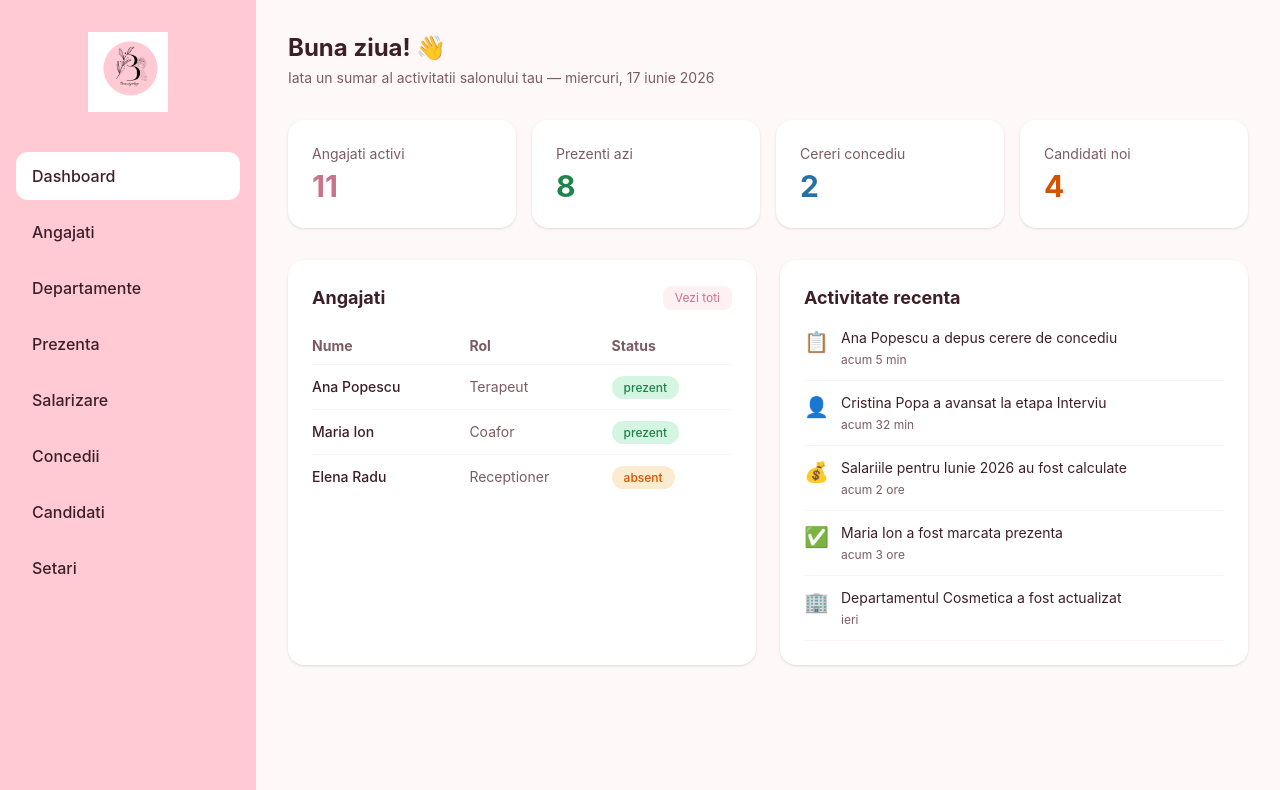
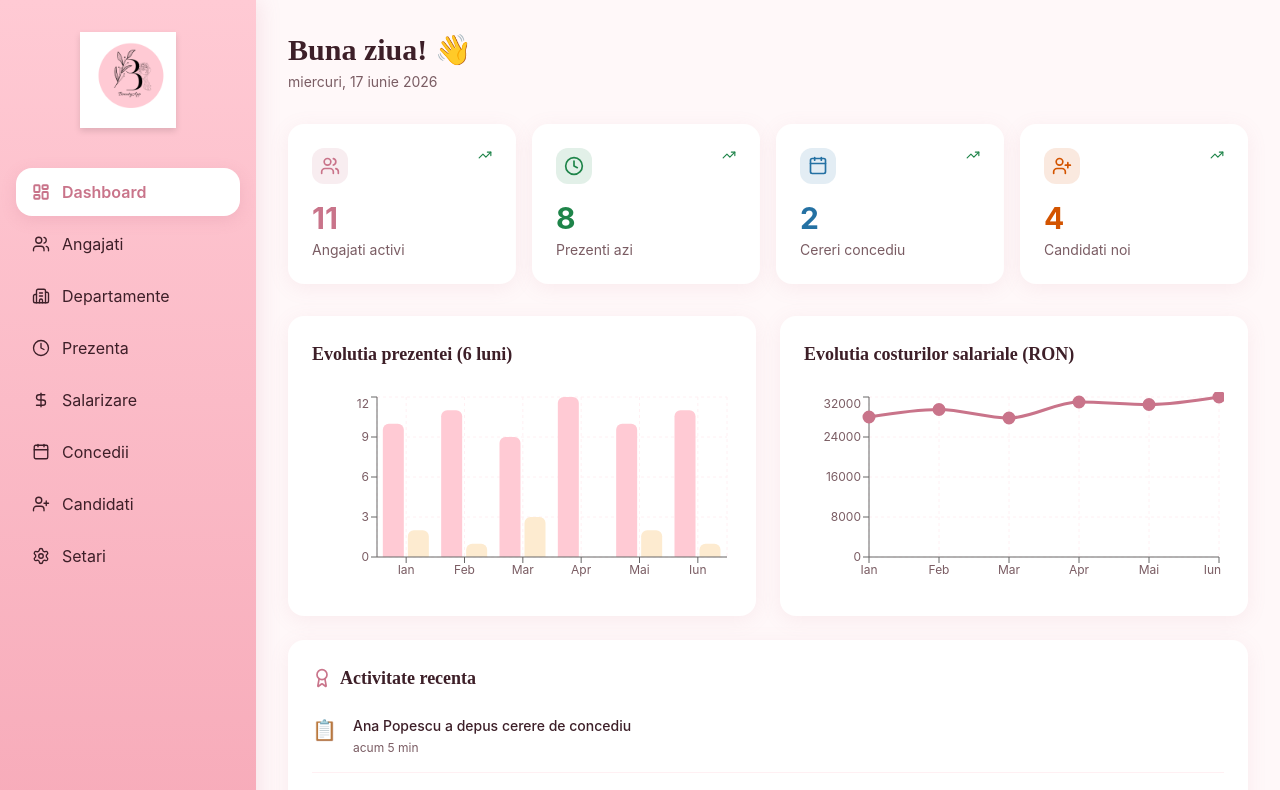
Before and after one commit to Carolina-star30/BeautyApp, a React (Vite) app in the folder beautyapp-frontend/: page /dashboard in a window 1280 px wide. Shown: the top 790 px of the page. Built offline with nearby package versions, Linux system fonts and the light colour scheme.

Commit message:
Adaugare grafice si iconuri

```diff
--- a/beautyapp-frontend/package.json
+++ b/beautyapp-frontend/package.json
@@ -11,9 +11,11 @@
   },
   "dependencies": {
     "axios": "^1.18.0",
+    "lucide-react": "^1.21.0",
     "react": "^19.2.6",
     "react-dom": "^19.2.6",
-    "react-router-dom": "^7.18.0"
+    "react-router-dom": "^7.18.0",
+    "recharts": "^3.8.1"
   },
   "devDependencies": {
     "@eslint/js": "^10.0.1",
--- a/beautyapp-frontend/src/App.jsx
+++ b/beautyapp-frontend/src/App.jsx
@@ -1,25 +1,25 @@
 import { BrowserRouter, Routes, Route, useNavigate, useLocation } from 'react-router-dom'
+import { LayoutDashboard, Users, Building2, Clock, DollarSign, Calendar, UserPlus, Settings, LogOut } from 'lucide-react'
 import Login from './pages/Login'
 import Angajati from './pages/Angajati'
 import Concedii from './pages/Concedii'
 import Salarizare from './pages/Salarizare'
-import Candidati from './pages/Candidati'
 import Prezenta from './pages/Prezenta'
 import Departamente from './pages/Departamente'
+import Candidati from './pages/Candidati'
+import Setari from './pages/Setari'
 import Dashboard from './pages/Dashboard'
-import Setari from './pages/Setari'
 import logo from './assets/logo.png'
 
-
 const menuItems = [
-  { label: 'Dashboard', path: '/dashboard' },
-  { label: 'Angajati', path: '/angajati' },
-  { label: 'Departamente', path: '/departamente' },
-  { label: 'Prezenta', path: '/prezenta' },
-  { label: 'Salarizare', path: '/salarizare' },
-  { label: 'Concedii', path: '/concedii' },
-  { label: 'Candidati', path: '/candidati' },
-  { label: 'Setari', path: '/setari' },
+  { label: 'Dashboard', path: '/dashboard', icon: LayoutDashboard },
+  { label: 'Angajati', path: '/angajati', icon: Users },
+  { label: 'Departamente', path: '/departamente', icon: Building2 },
+  { label: 'Prezenta', path: '/prezenta', icon: Clock },
+  { label: 'Salarizare', path: '/salarizare', icon: DollarSign },
+  { label: 'Concedii', path: '/concedii', icon: Calendar },
+  { label: 'Candidati', path: '/candidati', icon: UserPlus },
+  { label: 'Setari', path: '/setari', icon: Settings },
 ]
 
 function Layout({ children }) {
@@ -28,27 +28,57 @@ function Layout({ children }) {
 
   return (
     <div className="min-h-screen flex" style={{backgroundColor: '#fff8f9'}}>
-      <div className="min-h-screen flex flex-col py-8 px-4" style={{backgroundColor: '#ffcad4', width: '256px', flexShrink: 0}}>
+      {/* Sidebar */}
+      <div className="min-h-screen flex flex-col py-8 px-4"
+        style={{
+          width: '256px',
+          flexShrink: 0,
+          background: 'linear-gradient(180deg, #ffcad4 0%, #f4a0b0 100%)',
+          boxShadow: '4px 0 20px rgba(201, 116, 138, 0.15)'
+        }}>
+
+        {/* Logo */}
         <div className="flex justify-center mb-10">
-          <img src={logo} alt="BeautyApp" className="w-20" />
+          <img src={logo} alt="BeautyApp" className="w-24 drop-shadow-md" />
         </div>
-        <nav className="flex flex-col gap-2">
-          {menuItems.map((item) => (
+
+        {/* Menu */}
+        <nav className="flex flex-col gap-1 flex-1">
+          {menuItems.map((item) => {
+            const Icon = item.icon
+            const isActive = location.pathname === item.path
+            return (
               <button
                 key={item.label}
                 onClick={() => navigate(item.path)}
-              className="text-left px-4 py-3 rounded-xl font-medium transition-all"
+                className="flex items-center gap-3 px-4 py-3 rounded-2xl font-medium text-left"
                 style={{
-                color: '#3d1f28',
-                backgroundColor: location.pathname === item.path ? 'white' : 'transparent'
+                  color: isActive ? '#c9748a' : '#3d1f28',
+                  backgroundColor: isActive ? 'white' : 'transparent',
+                  boxShadow: isActive ? '0 4px 15px rgba(201, 116, 138, 0.2)' : 'none',
+                  fontWeight: isActive ? '600' : '400'
                 }}
               >
+                <Icon size={18} strokeWidth={isActive ? 2.5 : 1.8} />
                 {item.label}
               </button>
-          ))}
+            )
+          })}
         </nav>
+
+        {/* Logout */}
+        <button
+          onClick={() => navigate('/')}
+          className="flex items-center gap-3 px-4 py-3 rounded-2xl font-medium mt-4"
+          style={{color: '#3d1f28', backgroundColor: 'rgba(255,255,255,0.4)'}}
+        >
+          <LogOut size={18} strokeWidth={1.8} />
+          Deconectare
+        </button>
       </div>
-      <div className="flex-1">
+
+      {/* Content */}
+      <div className="flex-1 overflow-auto">
         {children}
       </div>
     </div>
@@ -62,13 +92,12 @@ function App() {
         <Route path="/" element={<Login />} />
         <Route path="/dashboard" element={<Layout><Dashboard /></Layout>} />
         <Route path="/angajati" element={<Layout><Angajati /></Layout>} />
+        <Route path="/departamente" element={<Layout><Departamente /></Layout>} />
+        <Route path="/prezenta" element={<Layout><Prezenta /></Layout>} />
+        <Route path="/salarizare" element={<Layout><Salarizare /></Layout>} />
         <Route path="/concedii" element={<Layout><Concedii /></Layout>} />
-        <Route path="/salarizare" element={<Layout><Salarizare /></Layout>} />
         <Route path="/candidati" element={<Layout><Candidati /></Layout>} />
-        <Route path="/prezenta" element={<Layout><Prezenta /></Layout>} />
-        <Route path="/departamente" element={<Layout><Departamente /></Layout>} />
         <Route path="/setari" element={<Layout><Setari /></Layout>} />
-
       </Routes>
     </BrowserRouter>
   )
--- a/beautyapp-frontend/src/index.css
+++ b/beautyapp-frontend/src/index.css
@@ -1 +1,43 @@
 @import "tailwindcss";
+@import url('https://fonts.googleapis.com/css2?family=Playfair+Display:wght@400;600;700&family=Inter:wght@300;400;500;600&display=swap');
+
+@theme {
+  --color-primary: #ffcad4;
+  --color-primary-dark: #e8889a;
+  --color-primary-light: #fff0f3;
+  --color-accent: #c9748a;
+  --color-accent-dark: #a85570;
+  --color-text-dark: #3d1f28;
+  --color-text-gray: #7a5c63;
+  --color-bg: #fff8f9;
+}
+
+* {
+  transition: all 0.2s ease;
+}
+
+body {
+  font-family: 'Inter', sans-serif;
+  background-color: #fff8f9;
+}
+
+h1, h2, h3 {
+  font-family: 'Playfair Display', serif;
+}
+
+::-webkit-scrollbar {
+  width: 6px;
+}
+
+::-webkit-scrollbar-track {
+  background: #fff0f3;
+}
+
+::-webkit-scrollbar-thumb {
+  background: #ffcad4;
+  border-radius: 10px;
+}
+
+::-webkit-scrollbar-thumb:hover {
+  background: #c9748a;
+}
--- a/beautyapp-frontend/src/pages/Dashboard.jsx
+++ b/beautyapp-frontend/src/pages/Dashboard.jsx
@@ -1,13 +1,33 @@
 import { useNavigate } from 'react-router-dom'
+import { Users, Clock, Calendar, UserPlus, TrendingUp, Award } from 'lucide-react'
+import { BarChart, Bar, XAxis, YAxis, CartesianGrid, Tooltip, ResponsiveContainer, LineChart, Line } from 'recharts'
+
+const dataGrafic = [
+  { luna: 'Ian', prezenti: 10, absenti: 2 },
+  { luna: 'Feb', prezenti: 11, absenti: 1 },
+  { luna: 'Mar', prezenti: 9, absenti: 3 },
+  { luna: 'Apr', prezenti: 12, absenti: 0 },
+  { luna: 'Mai', prezenti: 10, absenti: 2 },
+  { luna: 'Iun', prezenti: 11, absenti: 1 },
+]
+
+const dataSalarii = [
+  { luna: 'Ian', total: 28000 },
+  { luna: 'Feb', total: 29500 },
+  { luna: 'Mar', total: 27800 },
+  { luna: 'Apr', total: 31000 },
+  { luna: 'Mai', total: 30500 },
+  { luna: 'Iun', total: 32000 },
+]
 
 function Dashboard() {
   const navigate = useNavigate()
 
   const stats = [
-    { label: 'Angajati activi', value: '11', color: '#c9748a', path: '/angajati' },
-    { label: 'Prezenti azi', value: '8', color: '#1e8449', path: '/prezenta' },
-    { label: 'Cereri concediu', value: '2', color: '#2471a3', path: '/concedii' },
-    { label: 'Candidati noi', value: '4', color: '#d35400', path: '/candidati' },
+    { label: 'Angajati activi', value: '11', icon: Users, color: '#c9748a', path: '/angajati' },
+    { label: 'Prezenti azi', value: '8', icon: Clock, color: '#1e8449', path: '/prezenta' },
+    { label: 'Cereri concediu', value: '2', icon: Calendar, color: '#2471a3', path: '/concedii' },
+    { label: 'Candidati noi', value: '4', icon: UserPlus, color: '#d35400', path: '/candidati' },
   ]
 
   const activitati = [
@@ -18,96 +38,111 @@ function Dashboard() {
     { text: 'Departamentul Cosmetica a fost actualizat', timp: 'ieri', icon: '🏢' },
   ]
 
-  const angajatiRecenti = [
-    { nume: 'Ana Popescu', rol: 'Terapeut', status: 'prezent' },
-    { nume: 'Maria Ion', rol: 'Coafor', status: 'prezent' },
-    { nume: 'Elena Radu', rol: 'Receptioner', status: 'absent' },
-  ]
-
   return (
     <div className="p-8">
+      {/* Header */}
       <div className="mb-8">
-        <h1 className="text-2xl font-bold" style={{color: '#3d1f28'}}>
+        <h1 className="text-3xl font-bold mb-1" style={{color: '#3d1f28'}}>
           Buna ziua! 👋
         </h1>
-        <p className="text-sm mt-1" style={{color: '#7a5c63'}}>
-          Iata un sumar al activitatii salonului tau — {new Date().toLocaleDateString('ro-RO', { weekday: 'long', year: 'numeric', month: 'long', day: 'numeric' })}
+        <p className="text-sm" style={{color: '#7a5c63'}}>
+          {new Date().toLocaleDateString('ro-RO', { weekday: 'long', year: 'numeric', month: 'long', day: 'numeric' })}
         </p>
       </div>
 
       {/* Carduri statistici */}
       <div className="grid grid-cols-4 gap-4 mb-8">
-        {stats.map((s) => (
+        {stats.map((s) => {
+          const Icon = s.icon
+          return (
             <div
               key={s.label}
               onClick={() => navigate(s.path)}
-            className="bg-white rounded-2xl p-6 shadow-sm cursor-pointer hover:shadow-md transition-all"
+              className="bg-white rounded-2xl p-6 cursor-pointer"
+              style={{boxShadow: '0 4px 20px rgba(201, 116, 138, 0.1)'}}
             >
-            <p className="text-sm mb-1" style={{color: '#7a5c63'}}>{s.label}</p>
-            <p className="text-3xl font-bold" style={{color: s.color}}>{s.value}</p>
+              <div className="flex justify-between items-start mb-4">
+                <div className="p-2 rounded-xl" style={{backgroundColor: s.color + '20'}}>
+                  <Icon size={20} style={{color: s.color}} />
                 </div>
-        ))}
+                <TrendingUp size={14} style={{color: '#1e8449'}} />
+              </div>
+              <p className="text-3xl font-bold mb-1" style={{color: s.color}}>{s.value}</p>
+              <p className="text-sm" style={{color: '#7a5c63'}}>{s.label}</p>
+            </div>
+          )
+        })}
       </div>
 
-      <div className="grid grid-cols-2 gap-6">
+      {/* Grafice */}
+      <div className="grid grid-cols-2 gap-6 mb-6">
 
-        {/* Angajati recenti */}
-        <div className="bg-white rounded-2xl shadow-sm p-6">
-          <div className="flex justify-between items-center mb-4">
-            <h2 className="font-bold text-lg" style={{color: '#3d1f28'}}>Angajati</h2>
-            <button
-              onClick={() => navigate('/angajati')}
-              className="text-xs px-3 py-1 rounded-lg"
-              style={{backgroundColor: '#fff0f3', color: '#c9748a'}}
-            >
-              Vezi toti
-            </button>
+        {/* Grafic prezenta */}
+        <div className="bg-white rounded-2xl p-6" style={{boxShadow: '0 4px 20px rgba(201, 116, 138, 0.1)'}}>
+          <h2 className="text-lg font-bold mb-6" style={{color: '#3d1f28'}}>
+            Evolutia prezentei (6 luni)
+          </h2>
+          <ResponsiveContainer width="100%" height={200}>
+            <BarChart data={dataGrafic}>
+              <CartesianGrid strokeDasharray="3 3" stroke="#fff0f3" />
+              <XAxis dataKey="luna" tick={{fontSize: 12, fill: '#7a5c63'}} />
+              <YAxis tick={{fontSize: 12, fill: '#7a5c63'}} />
+              <Tooltip
+                contentStyle={{borderRadius: '12px', border: '1px solid #ffcad4'}}
+              />
+              <Bar dataKey="prezenti" fill="#ffcad4" radius={[6,6,0,0]} name="Prezenti" />
+              <Bar dataKey="absenti" fill="#fdebd0" radius={[6,6,0,0]} name="Absenti" />
+            </BarChart>
+          </ResponsiveContainer>
         </div>
-          <table className="w-full text-sm">
-            <thead>
-              <tr style={{color: '#7a5c63'}}>
-                <th className="text-left py-2">Nume</th>
-                <th className="text-left py-2">Rol</th>
-                <th className="text-left py-2">Status</th>
-              </tr>
-            </thead>
-            <tbody>
-              {angajatiRecenti.map((a) => (
-                <tr key={a.nume} className="border-t" style={{borderColor: '#fff0f3'}}>
-                  <td className="py-3 font-medium" style={{color: '#3d1f28'}}>{a.nume}</td>
-                  <td className="py-3" style={{color: '#7a5c63'}}>{a.rol}</td>
-                  <td className="py-3">
-                    <span className="px-3 py-1 rounded-full text-xs font-medium"
-                      style={{
-                        backgroundColor: a.status === 'prezent' ? '#d5f5e3' : '#fdebd0',
-                        color: a.status === 'prezent' ? '#1e8449' : '#d35400'
-                      }}>
-                      {a.status}
-                    </span>
-                  </td>
-                </tr>
-              ))}
-            </tbody>
-          </table>
+
+        {/* Grafic salarii */}
+        <div className="bg-white rounded-2xl p-6" style={{boxShadow: '0 4px 20px rgba(201, 116, 138, 0.1)'}}>
+          <h2 className="text-lg font-bold mb-6" style={{color: '#3d1f28'}}>
+            Evolutia costurilor salariale (RON)
+          </h2>
+          <ResponsiveContainer width="100%" height={200}>
+            <LineChart data={dataSalarii}>
+              <CartesianGrid strokeDasharray="3 3" stroke="#fff0f3" />
+              <XAxis dataKey="luna" tick={{fontSize: 12, fill: '#7a5c63'}} />
+              <YAxis tick={{fontSize: 12, fill: '#7a5c63'}} />
+              <Tooltip
+                contentStyle={{borderRadius: '12px', border: '1px solid #ffcad4'}}
+                formatter={(value) => [`${value} RON`, 'Total salarii']}
+              />
+              <Line
+                type="monotone"
+                dataKey="total"
+                stroke="#c9748a"
+                strokeWidth={3}
+                dot={{fill: '#c9748a', r: 5}}
+                activeDot={{r: 7}}
+              />
+            </LineChart>
+          </ResponsiveContainer>
+        </div>
+
       </div>
 
       {/* Activitate recenta */}
-        <div className="bg-white rounded-2xl shadow-sm p-6">
-          <h2 className="font-bold text-lg mb-4" style={{color: '#3d1f28'}}>Activitate recenta</h2>
-          <div className="flex flex-col gap-3">
+      <div className="bg-white rounded-2xl p-6" style={{boxShadow: '0 4px 20px rgba(201, 116, 138, 0.1)'}}>
+        <div className="flex items-center gap-2 mb-6">
+          <Award size={20} style={{color: '#c9748a'}} />
+          <h2 className="text-lg font-bold" style={{color: '#3d1f28'}}>Activitate recenta</h2>
+        </div>
+        <div className="flex flex-col gap-4">
           {activitati.map((a, i) => (
-              <div key={i} className="flex items-start gap-3 pb-3" style={{borderBottom: '1px solid #fff0f3'}}>
+            <div key={i} className="flex items-start gap-4 pb-4"
+              style={{borderBottom: i < activitati.length - 1 ? '1px solid #fff0f3' : 'none'}}>
               <span className="text-xl">{a.icon}</span>
-                <div>
-                  <p className="text-sm" style={{color: '#3d1f28'}}>{a.text}</p>
+              <div className="flex-1">
+                <p className="text-sm font-medium" style={{color: '#3d1f28'}}>{a.text}</p>
                 <p className="text-xs mt-1" style={{color: '#7a5c63'}}>{a.timp}</p>
               </div>
             </div>
           ))}
         </div>
       </div>
-
-      </div>
     </div>
   )
 }
```
Also changed, not shown: 1 other file (tests, documents, lock files or other folders). Lines whose indentation alone changed are shown as unchanged.
